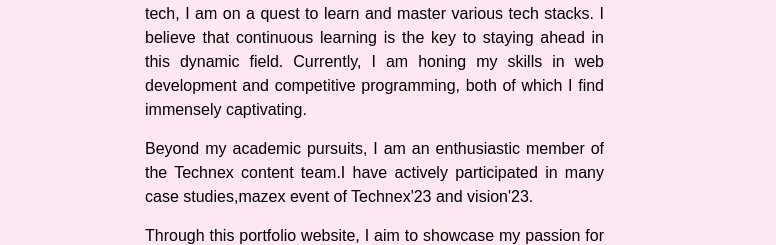
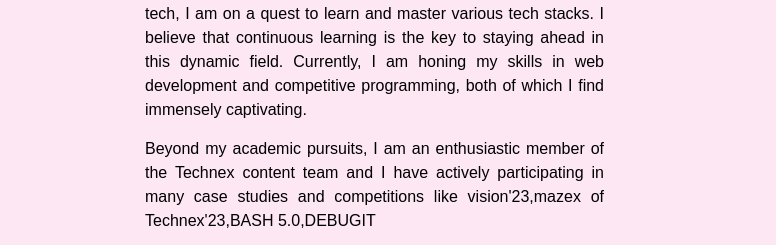
Before and after one commit to swetagit186/Portfolio-Website, a website built with Vite: page index.html in a window 1280 px wide. Shown: the part 4902-5147 px from the top of the page, 0-776 px from the left. Built offline with nearby package versions, Linux system fonts and the light colour scheme; files whose address does not match are found by name.

Commit message:
Update index.html

```diff
--- a/index.html
+++ b/index.html
@@ -229,7 +229,7 @@
               Hi Everyone My name is Sweta Kumari.I am a  first-year B.Tech student in Electrical Engineering at IIT BHU from the Batch of 2022. Hailing from the vibrant city of Dhanbad, Jharkhand, I have always been fascinated by the endless possibilities that the world of technology offers.
             </p>
             <p>With an insatiable curiosity to explore the ever-evolving realm of tech, I am on a quest to learn and master various tech stacks. I believe that continuous learning is the key to staying ahead in this dynamic field. Currently, I am honing my skills in web development and competitive programming, both of which I find immensely captivating.</p>
-            <p>Beyond my academic pursuits, I am an enthusiastic member of the Technex content team.I have actively participated in many case studies,mazex event of Technex'23 and vision'23.</p>
+            <p>Beyond my academic pursuits, I am an enthusiastic member of the Technex content team and I have actively participating in many case studies and competitions like vision'23,mazex of Technex'23,BASH 5.0,DEBUGIT</p>
             <p>Through this portfolio website, I aim to showcase my passion for technology, highlight my ongoing projects, and share my journey of personal and professional growth. I hope to connect with like-minded individuals, collaborate on exciting ventures, and make a positive impact in the world of tech.</p>
             <p>Thank you for visiting my portfolio. Let's embark on this incredible journey of discovery together!</p>
           </div>
```
